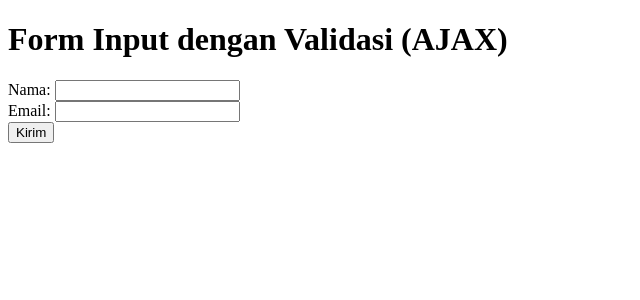
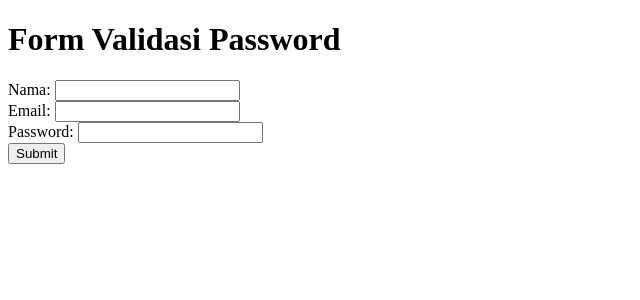
Before and after one commit to nevita275/dasarWeb, a PHP site: page /form_validasi.php in a window 1280 px wide. Shown: the top 300 px of the page, without its empty margins (0-640 px from the left). Run offline with PHP 8.4, Linux system fonts and the light colour scheme.

Commit message:
Praktikum 7_soal 7.4

```diff
--- a/P7/form_validasi.php
+++ b/P7/form_validasi.php
@@ -1,14 +1,14 @@
 <!DOCTYPE html>
 <html>
 <head>
-    <title>Form Input dengan Validasi & AJAX</title>
+    <title>Form Validasi Password</title>
     <script src="https://code.jquery.com/jquery-3.6.0.min.js"></script>
 </head>
 <body>
 
-<h1>Form Input dengan Validasi (AJAX)</h1>
+<h1>Form Validasi Password</h1>
 
-<form id="myForm">
+<form id="myForm" method="post" action="proses_validasi.php">
     <label for="nama">Nama:</label>
     <input type="text" id="nama" name="nama">
     <span id="nama-error" style="color: red;"></span><br>
@@ -17,18 +17,19 @@
     <input type="text" id="email" name="email">
     <span id="email-error" style="color: red;"></span><br>
 
-    <input type="submit" value="Kirim">
+    <label for="password">Password:</label>
+    <input type="password" id="password" name="password">
+    <span id="password-error" style="color: red;"></span><br>
+
+    <input type="submit" value="Submit">
 </form>
-
-<div id="response" style="margin-top:10px; color:green;"></div>
 
 <script>
 $(document).ready(function() {
     $("#myForm").submit(function(event) {
-        event.preventDefault();
-
         var nama = $("#nama").val();
         var email = $("#email").val();
+        var password = $("#password").val();
         var valid = true;
 
         if (nama === "") {
@@ -45,19 +46,15 @@ $(document).ready(function() {
             $("#email-error").text("");
         }
 
-        // Jika validasi lolos, kirim data via AJAX
-        if (valid) {
-            $.ajax({
-                url: "proses_validasi.php",
-                type: "POST",
-                data: { nama: nama, email: email },
-                success: function(response) {
-                    $("#response").html("Data berhasil dikirim!<br>Respon dari server: " + response);
-                },
-                error: function() {
-                    $("#response").html("<span style='color:red'>Terjadi kesalahan saat mengirim data.</span>");
-                }
-            });
+        if (password.length < 8) {
+            $("#password-error").text("Password minimal 8 karakter.");
+            valid = false;
+        } else {
+            $("#password-error").text("");
+        }
+
+        if (!valid) {
+            event.preventDefault();
         }
     });
 });
```
Also changed, not shown: P7/proses_validasi.php (+6 -23 lines).
